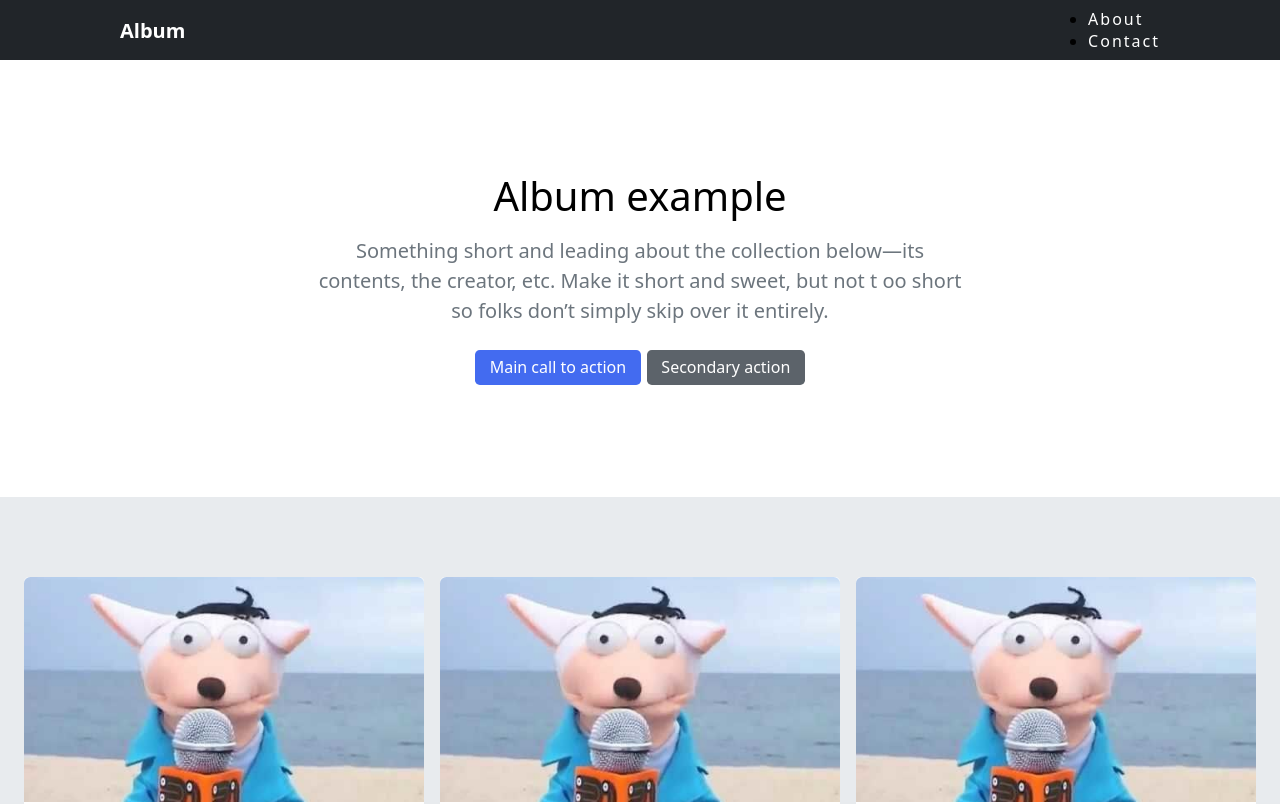
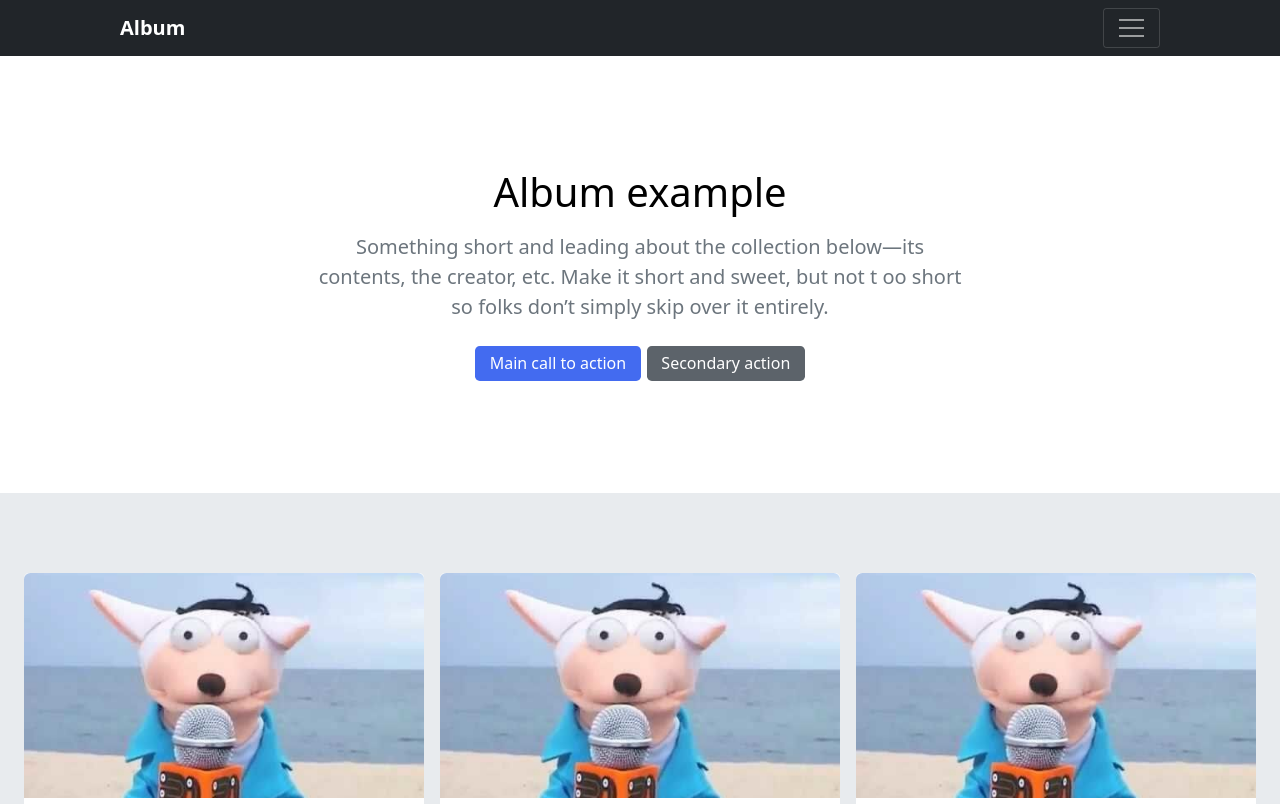
Before and after one commit to Yaancarlos/FistTask, a plain HTML site: page index.html in a window 1280 px wide. Shown: the top 804 px of the page. Drawn offline with Linux system fonts and the light colour scheme.

Commit message:
Adding new Features

```diff
--- a/index.html
+++ b/index.html
@@ -10,12 +10,11 @@
 <body>
     <header>
         <a href="#" class="logo">Album</a>
-        <nav>
-            <ul>
-                <li><a href="#">About</a></li>
-                <li><a href="#">Contact</a></li>
-            </ul>
-        </nav>
+        <button class="button__nav">
+            <div class="button__line"></div>
+            <div class="button__line"></div>
+            <div class="button__line"></div>
+        </button>
     </header>
     <main>
         <div class="container-main__section">
@@ -159,5 +158,12 @@
             </div>
         </div>
     </main>
+    <footer>
+        <div>
+            <p>Album example is © Bootstrap, but please download and customize it for yourself!</p>
+            <span>New to Bootstrap? <a href="">Visit the homepage</a> or read our <a href="">getting started guide.</a></span>
+        </div>
+        <a href="#">Back to the top</a>
+    </footer>
 </body>
 </html>
```
